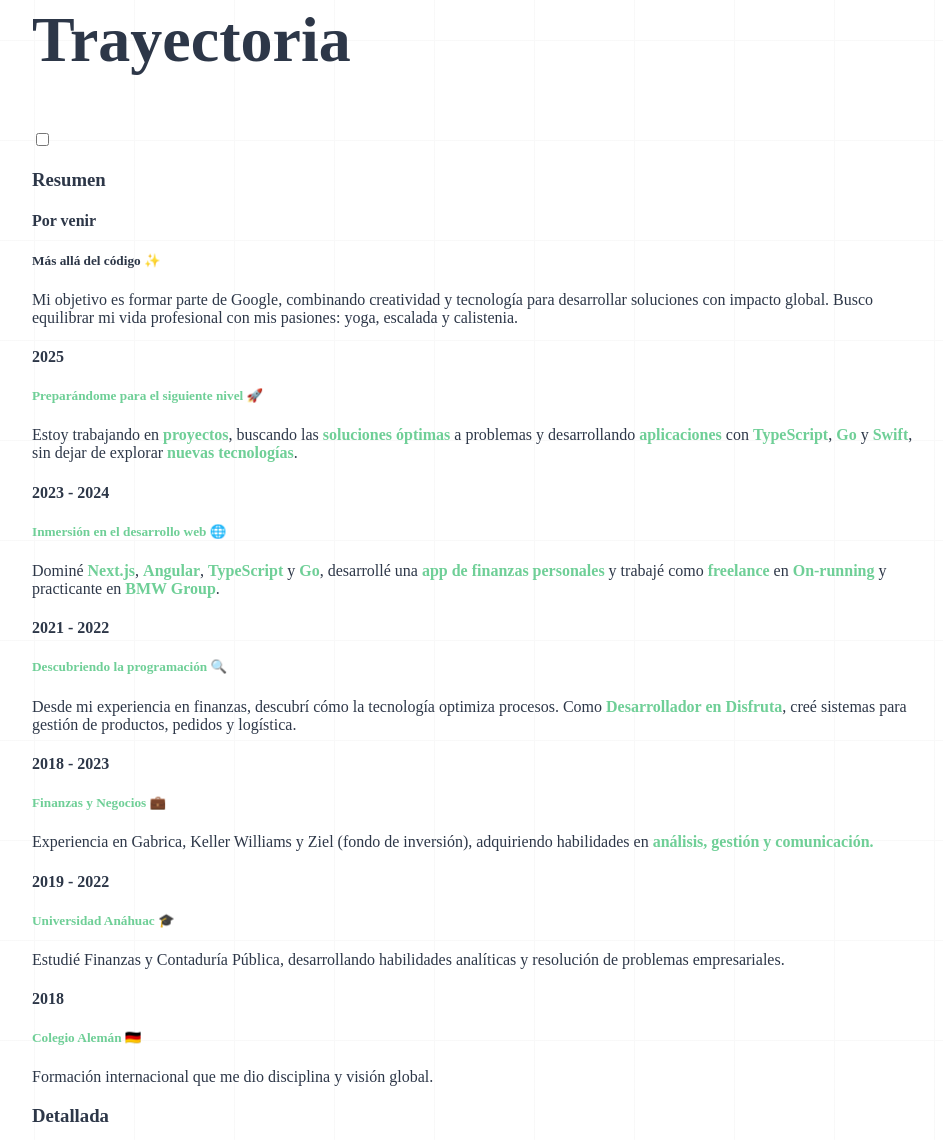
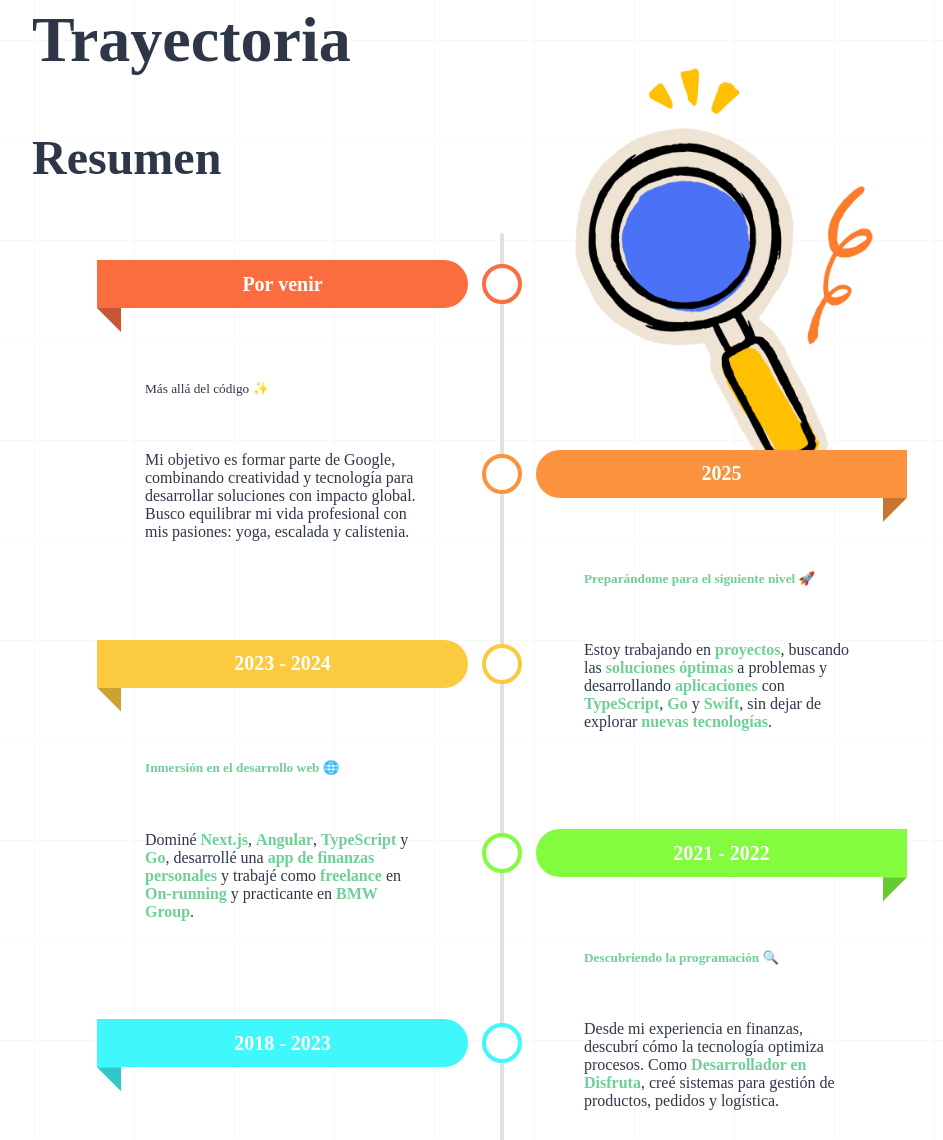
Before and after one commit to MauGarOla/WebDev-Portfolio, a website built with Vite: page index.html in a window 1280 px wide. Shown: the part 1660-2800 px from the top of the page, without its empty margins (166-1109 px from the left). Built offline with nearby package versions, Linux system fonts and the light colour scheme; a web font is replaced by a local one.

Commit message:
style(journey): the base design for journey section

```diff
--- a/index.html
+++ b/index.html
@@ -138,103 +138,135 @@
 
         <input type="checkbox" id="journey-switcher">
 
+        <label class="journey-zoom" for="journey-switcher">
+          <img src="src/assets/images/zoom.png" alt="Zoom in and out">
+        </label>
+
         <!-- Short Journey -->
-        <div id="journey-short">
+        <section id="journey-short">
             <h3 data-key="journey.short.section"></h3>
-            <div>
-                <article>
-                    <h4 data-key="journey.short.entries.0.year"></h4>
-                    <h5 data-key="journey.short.entries.0.title"></h5>
-                    <p data-key="journey.short.entries.0.description"></p>
-                </article>
-                <article>
-                  <h4 data-key="journey.short.entries.1.year"></h4>
-                  <h5 data-key="journey.short.entries.1.title"></h5>
-                  <p data-key="journey.short.entries.1.description"></p>
-                </article>
-                <article>
-                  <h4 data-key="journey.short.entries.2.year"></h4>
-                  <h5 data-key="journey.short.entries.2.title"></h5>
-                  <p data-key="journey.short.entries.2.description"></p>
-                </article>
-                <article>
-                  <h4 data-key="journey.short.entries.3.year"></h4>
-                  <h5 data-key="journey.short.entries.3.title"></h5>
-                  <p data-key="journey.short.entries.3.description"></p>
-                </article>
-                <article>
-                  <h4 data-key="journey.short.entries.4.year"></h4>
-                  <h5 data-key="journey.short.entries.4.title"></h5>
-                  <p data-key="journey.short.entries.4.description"></p>
-                </article>
-                <article>
-                  <h4 data-key="journey.short.entries.5.year"></h4>
-                  <h5 data-key="journey.short.entries.5.title"></h5>
-                  <p data-key="journey.short.entries.5.description"></p>
-                </article>
-                <article>
-                  <h4 data-key="journey.short.entries.6.year"></h4>
-                  <h5 data-key="journey.short.entries.6.title"></h5>
-                  <p data-key="journey.short.entries.6.description"></p>
-                </article>
-            </div>
-        </div>
+            <ul class="journey-short-data">
+                <li>
+                    <h4 class="journey-date" data-key="journey.short.entries.0.year"></h4>
+                    <h5 class="journey-title" data-key="journey.short.entries.0.title"></h5>
+                    <p class="journey-text" data-key="journey.short.entries.0.description"></p>
+                </li>
+                <li>
+                  <h4 class="journey-date" data-key="journey.short.entries.1.year"></h4>
+                  <h5 class="journey-title" data-key="journey.short.entries.1.title"></h5>
+                  <p class="journey-text" data-key="journey.short.entries.1.description"></p>
+                </li>
+                <li>
+                  <h4 class="journey-date" data-key="journey.short.entries.2.year"></h4>
+                  <h5 class="journey-title" data-key="journey.short.entries.2.title"></h5>
+                  <p class="journey-text" data-key="journey.short.entries.2.description"></p>
+                </li>
+                <li>
+                  <h4 class="journey-date" data-key="journey.short.entries.3.year"></h4>
+                  <h5 class="journey-title" data-key="journey.short.entries.3.title"></h5>
+                  <p class="journey-text" data-key="journey.short.entries.3.description"></p>
+                </li>
+                <li>
+                  <h4 class="journey-date" data-key="journey.short.entries.4.year"></h4>
+                  <h5 class="journey-title" data-key="journey.short.entries.4.title"></h5>
+                  <p class="journey-text" data-key="journey.short.entries.4.description"></p>
+                </li>
+                <li>
+                  <h4 class="journey-date" data-key="journey.short.entries.5.year"></h4>
+                  <h5 class="journey-title" data-key="journey.short.entries.5.title"></h5>
+                  <p class="journey-text" data-key="journey.short.entries.5.description"></p>
+                </li>
+                <li>
+                  <h4 class="journey-date" data-key="journey.short.entries.6.year"></h4>
+                  <h5 class="journey-title" data-key="journey.short.entries.6.title"></h5>
+                  <p class="journey-text" data-key="journey.short.entries.6.description"></p>
+                </li>
+            </ul>
+        </section>
 
         <!-- Long Journey -->
-        <div id="journey-long">
+        <section id="journey-long">
             <h3 data-key="journey.long.section"></h3>
-            <div>
-                <article>
-                    <h4 data-key="journey.long.entries.0.year"></h4>
+            <ul>
+                <li>
+                    <h4 class="journey-date" data-key="journey.long.entries.0.year"></h4>
+                    <section class="journey-title">
                       <h5 data-key="journey.long.entries.0.title.0"></h5>
                       <h5 data-key="journey.long.entries.0.title.1"></h5>
+                    </section>
+                    <section class="journey-text">
                       <p data-key="journey.long.entries.0.description.0"></p>
                       <p data-key="journey.long.entries.0.description.1"></p>
-                </article>
-                <article>
-                    <h4 data-key="journey.long.entries.1.year"></h4>
+                    </section>
+                </li>
+                <li>
+                    <h4 class="journey-date" data-key="journey.long.entries.1.year"></h4>
+                    <section class="journey-title">
                       <h5 data-key="journey.long.entries.1.title.0"></h5>
                       <h5 data-key="journey.long.entries.1.title.1"></h5>
+                    </section>
+                    <section class="journey-text">
                       <p data-key="journey.long.entries.1.description.0"></p>
                       <p data-key="journey.long.entries.1.description.1"></p>
-                </article>
-                <article>
-                    <h4 data-key="journey.long.entries.2.year"></h4>
+                    </section>
+                </li>
+                <li>
+                    <h4 class="journey-date" data-key="journey.long.entries.2.year"></h4>
+                    <section class="journey-title">
                       <h5 data-key="journey.long.entries.2.title.0"></h5>
                       <h5 data-key="journey.long.entries.2.title.1"></h5>
+                    </section>
+                    <section class="journey-text">
                       <p data-key="journey.long.entries.2.description.0"></p>
                       <p data-key="journey.long.entries.2.description.1"></p>
-                </article>
-                <article>
-                    <h4 data-key="journey.long.entries.3.year"></h4>
+                    </section>
+                </li>
+                <li>
+                    <h4 class="journey-date" data-key="journey.long.entries.3.year"></h4>
+                    <section class="journey-title">
                       <h5 data-key="journey.long.entries.3.title.0"></h5>
                       <h5 data-key="journey.long.entries.3.title.1"></h5>
+                    </section>
+                    <section class="journey-text">
                       <p data-key="journey.long.entries.3.description.0"></p>
                       <p data-key="journey.long.entries.3.description.1"></p>
-                </article>
-                <article>
-                    <h4 data-key="journey.long.entries.4.year"></h4>
+                    </section>
+                </li>
+                <li>
+                    <h4 class="journey-date" data-key="journey.long.entries.4.year"></h4>
+                    <section class="journey-title">
                       <h5 data-key="journey.long.entries.4.title.0"></h5>
                       <h5 data-key="journey.long.entries.4.title.1"></h5>
+                    </section>
+                    <section class="journey-text">
                       <p data-key="journey.long.entries.4.description.0"></p>
                       <p data-key="journey.long.entries.4.description.1"></p>
-                </article>
-                <article>
-                    <h4 data-key="journey.long.entries.5.year"></h4>
+                    </section>
+                </li>
+                <li>
+                    <h4 class="journey-date" data-key="journey.long.entries.5.year"></h4>
+                    <section class="journey-title">
                       <h5 data-key="journey.long.entries.5.title.0"></h5>
                       <h5 data-key="journey.long.entries.5.title.1"></h5>
+                    </section>
+                    <section class="journey-text">
                       <p data-key="journey.long.entries.5.description.0"></p>
                       <p data-key="journey.long.entries.5.description.1"></p>
-                </article>
-                <article>
-                    <h4 data-key="journey.long.entries.6.year"></h4>
+                    </section>
+                </li>
+                <li>
+                    <h4 class="journey-date" data-key="journey.long.entries.6.year"></h4>
+                    <section class="journey-title">
                       <h5 data-key="journey.long.entries.6.title.0"></h5>
                       <h5 data-key="journey.long.entries.6.title.1"></h5>
+                    </section>
+                    <section class="journey-text">
                       <p data-key="journey.long.entries.6.description.0"></p>
                       <p data-key="journey.long.entries.6.description.1"></p>
-                </article>
-              </div>
-        </div>
+                    </section>
+                </li>
+              </ul>
+        </section>
     </section>
 
     <!-- Projects Section -->
--- a/src/styles/style.css
+++ b/src/styles/style.css
@@ -3,7 +3,7 @@
 
 /* Default (light theme) */
 body {
-  --background-primary: #00000000;
+  --background-primary: #ffffff;
   --background-secondary: #dddddd31;
   --text-primary: #2D3748;
   --secondary: #4A90E2;
@@ -79,6 +79,10 @@ h1 {
 
 h2 {
   font-size: clamp(1.5rem, 5vw, 4rem);
+}
+
+h3 {
+  font-size: clamp(1.2rem, 4vw, 3rem);
 }
 
 /* Navbar */
@@ -247,3 +251,194 @@ button:hover, button:active {
 }
 
 /* Journey */
+
+#journey {
+  position: relative;;
+}
+
+#journey-switcher {
+  display: none;
+}
+
+#journey-switcher:checked ~ #journey-short {
+  display: none;
+}
+
+#journey-switcher ~ #journey-long {
+  display: none;
+}
+#journey-switcher:checked ~ #journey-long {
+  display: block;
+}
+
+#journey label.journey-zoom {
+  position: absolute;
+}
+
+#journey label.journey-zoom img {
+  width: clamp(150px, 40vw, 500px);
+  margin-left: 35vw;
+  transform: translateY(-100px);
+}
+
+#journey ul {
+  --col-gap: 2rem;
+  --row-gap: 2rem;
+  --line-w: 0.25rem;
+  display: grid;
+  grid-template-columns: var(--line-w) 1fr;
+  grid-auto-columns: max-content;
+  column-gap: var(--col-gap);
+  list-style: none;
+  width: min(60rem, 90%);
+  margin-inline: auto;
+}
+
+/* line */
+#journey ul::before {
+  content: "";
+  grid-column: 1;
+  grid-row: 1 / span 20;
+  background: rgb(225, 225, 225);
+  border-radius: calc(var(--line-w) / 2);
+}
+
+/* columns*/
+
+/* row gaps */
+#journey ul li:not(:last-child) {
+  margin-bottom: var(--row-gap);
+}
+
+/* card */
+#journey ul li {
+  grid-column: 2;
+  --inlineP: 1.5rem;
+  margin-inline: var(--inlineP);
+  grid-row: span 2;
+  display: grid;
+  grid-template-rows: min-content min-content min-content;
+}
+
+#journey ul li:nth-child(1) {
+  --accent-color:#fb6d3e;
+}
+#journey ul li:nth-child(2) {
+  --accent-color:#fb933e;
+}
+#journey ul li:nth-child(3) {
+  --accent-color:#FBCA3E;
+}
+#journey ul li:nth-child(4) {
+  --accent-color:#83fb3e;
+}
+#journey ul li:nth-child(5) {
+  --accent-color:#3ef8fb;
+}
+#journey ul li:nth-child(6) {
+  --accent-color:#473efb;
+}
+#journey ul li:nth-child(7) {
+  --accent-color:#c23efb;
+}
+
+/* date */
+#journey ul li .journey-date {
+  --dateH: 3rem;
+  height: var(--dateH);
+  margin-inline: calc(var(--inlineP) * -1);
+
+  text-align: center;
+  background-color: var(--accent-color);
+
+  color: white;
+  font-size: 1.25rem;
+  font-weight: 700;
+
+  display: grid;
+  place-content: center;
+  position: relative;
+
+  border-radius: calc(var(--dateH) / 2) 0 0 calc(var(--dateH) / 2);
+}
+
+/* date flap */
+#journey ul li .journey-date::before {
+  content: "";
+  width: var(--inlineP);
+  aspect-ratio: 1;
+  background: var(--accent-color);
+  background-image: linear-gradient(rgba(0, 0, 0, 0.2) 100%, transparent);
+  position: absolute;
+  top: 100%;
+
+  clip-path: polygon(0 0, 100% 0, 0 100%);
+  right: 0;
+}
+
+/* circle */
+#journey ul li .journey-date::after {
+  content: "";
+  position: absolute;
+  width: 2rem;
+  aspect-ratio: 1;
+  background: var(--background-primary);
+  border: 0.3rem solid var(--accent-color);
+  border-radius: 50%;
+  top: 50%;
+
+  transform: translate(50%, -50%);
+  right: calc(100% + var(--col-gap) + var(--line-w) / 2);
+}
+
+/* title descr */
+#journey ul li .journey-title,
+#journey ul li .journey-text {
+  position: relative;
+  padding-inline: 1.5rem;
+}
+
+#journey ul li .journey-title {
+  overflow: hidden;
+  padding-block-start: 1.5rem;
+  padding-block-end: 1rem;
+  font-weight: 500;
+}
+
+#journey ul li .journey-text {
+  padding-block-end: 1.5rem;
+  font-weight: 300;
+}
+
+@media (min-width: 40rem) {
+  #journey ul {
+    grid-template-columns: 1fr var(--line-w) 1fr;
+  }
+  #journey ul::before {
+    grid-column: 2;
+  }
+  #journey ul li:nth-child(odd) {
+    grid-column: 1;
+  }
+  #journey ul li:nth-child(even) {
+    grid-column: 3;
+  }
+
+  /* start second card */
+  #journey  ul li:nth-child(2) {
+    grid-row: 2/4;
+  }
+
+  #journey ul li:nth-child(odd) .journey-date::before {
+    clip-path: polygon(0 0, 100% 0, 100% 100%);
+    left: 0;
+  }
+
+  #journey ul li:nth-child(odd) .journey-date::after {
+    transform: translate(-50%, -50%);
+    left: calc(100% + var(--col-gap) + var(--line-w) / 2);
+  }
+  #journey ul li:nth-child(odd) .journey-date {
+    border-radius: 0 calc(var(--dateH) / 2) calc(var(--dateH) / 2) 0;
+  }
+}
```
Also changed, not shown: todo.md (added, +7 -0 lines), src/assets/images/zoom.png (added). Lines whose indentation alone changed are shown as unchanged.
